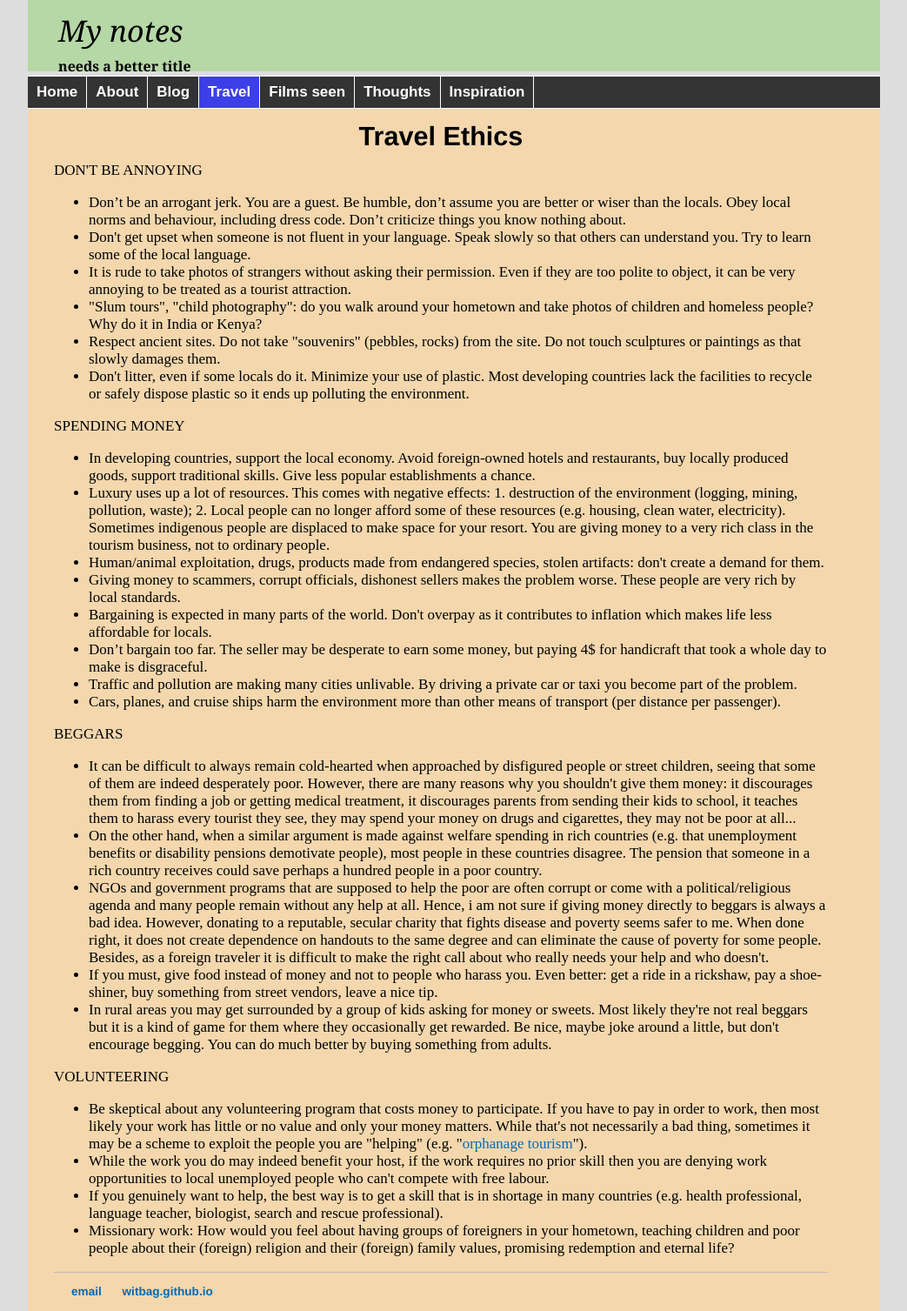
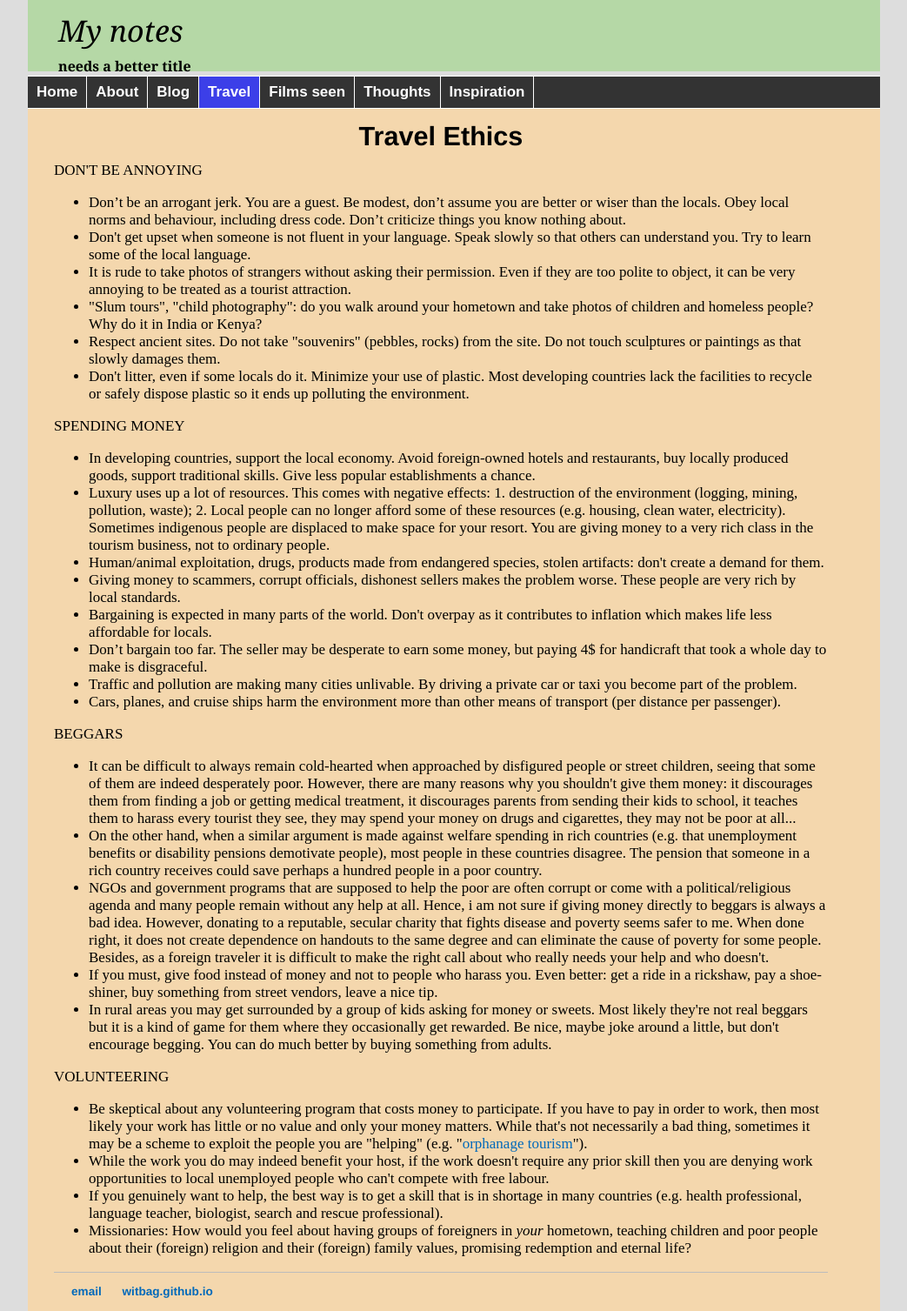
Before and after one commit to witbag/witbag.github.io, a Jekyll site: the page built from travel/ethics.html, in a window 1280 px wide. Shown: the whole page at 87% size, without its empty margins (118-1161 px from the left). Built offline with Jekyll 4.4.1, drawn with Linux system fonts in a browser that asks for light colours.

Commit message:
Update ethics.html

```diff
--- a/travel/ethics.html
+++ b/travel/ethics.html
@@ -10,7 +10,7 @@ title: Travel advice
 
 DON'T BE ANNOYING<br>
 <ul>
-<li>Don’t be an arrogant jerk. You are a guest. Be humble, don’t assume you are better or wiser than the locals. Obey local norms and behaviour, including dress code. Don’t criticize things you know nothing about.
+<li>Don’t be an arrogant jerk. You are a guest. Be modest, don’t assume you are better or wiser than the locals. Obey local norms and behaviour, including dress code. Don’t criticize things you know nothing about.
 <li>Don't get upset when someone is not fluent in your language. Speak slowly so that others can understand you. Try to learn some of the local language.
 <li>It is rude to take photos of strangers without asking their permission. Even if they are too polite to object, it can be very annoying to be treated as a tourist attraction.
 <li>"Slum tours", "child photography": do you walk around your hometown and take photos of children and homeless people? Why do it in India or Kenya?
@@ -39,6 +39,6 @@ DON'T BE ANNOYING<br>
 <p>VOLUNTEERING</p>
 <ul>
 <li>Be skeptical about any volunteering program that costs money to participate. If you have to pay in order to work, then most likely your work has little or no value and only your money matters. While that's not necessarily a bad thing, sometimes it may be a scheme to exploit the people you are "helping" (e.g. "<a href="https://www.theguardian.com/world/orphanage-tourism" target=_blank>orphanage tourism</a>").
-<li>While the work you do may indeed benefit your host, if the work requires no prior skill then you are denying work opportunities to local unemployed people who can't compete with free labour.
+<li>While the work you do may indeed benefit your host, if the work doesn't require any prior skill then you are denying work opportunities to local unemployed people who can't compete with free labour.
 <li>If you genuinely want to help, the best way is to get a skill that is in shortage in many countries (e.g. health professional, language teacher, biologist, search and rescue professional).
-<li>Missionary work: How would you feel about having groups of foreigners in your hometown, teaching children and poor people about their (foreign) religion and their (foreign) family values, promising redemption and eternal life?
+<li>Missionaries: How would you feel about having groups of foreigners in <i>your</i> hometown, teaching children and poor people about their (foreign) religion and their (foreign) family values, promising redemption and eternal life?
```
